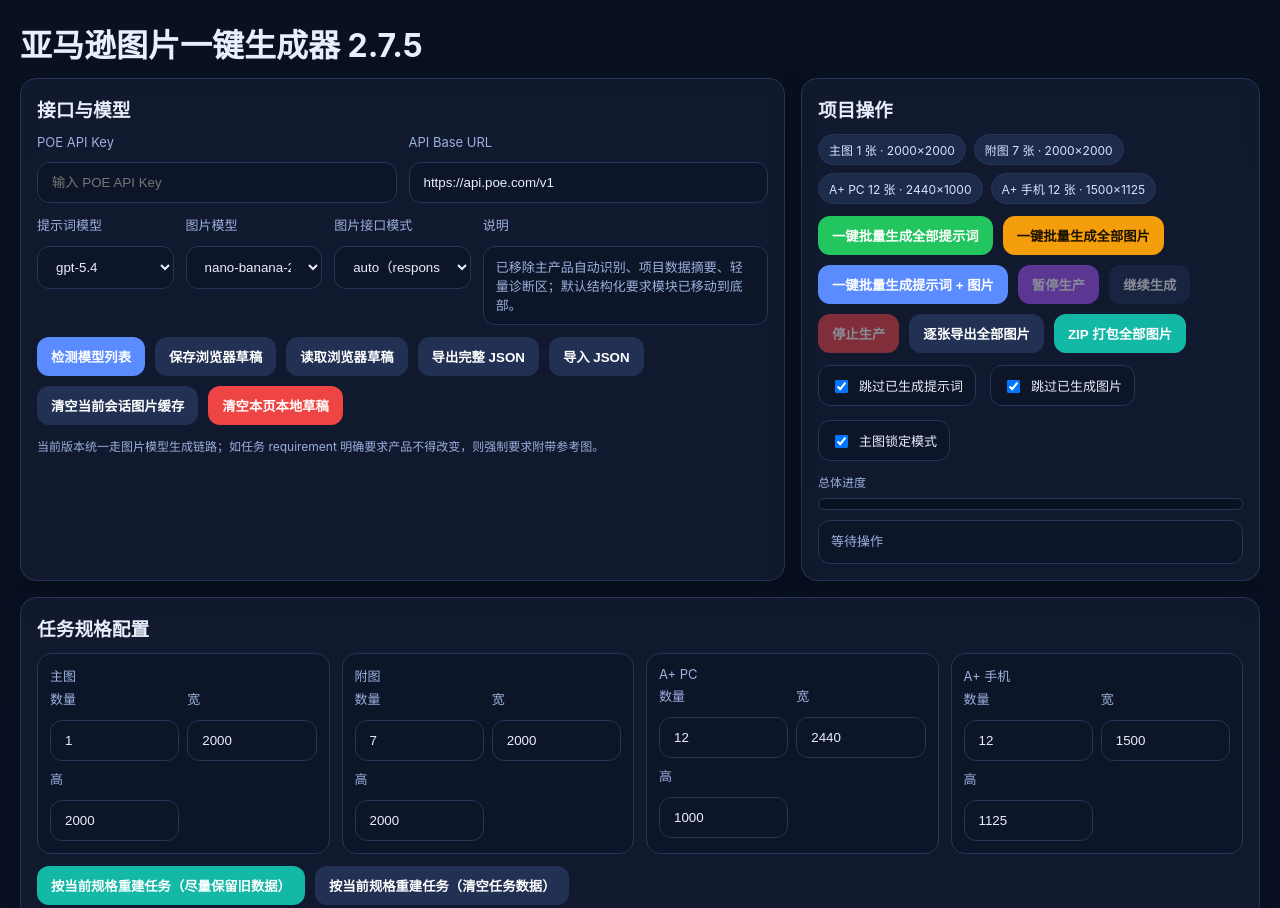
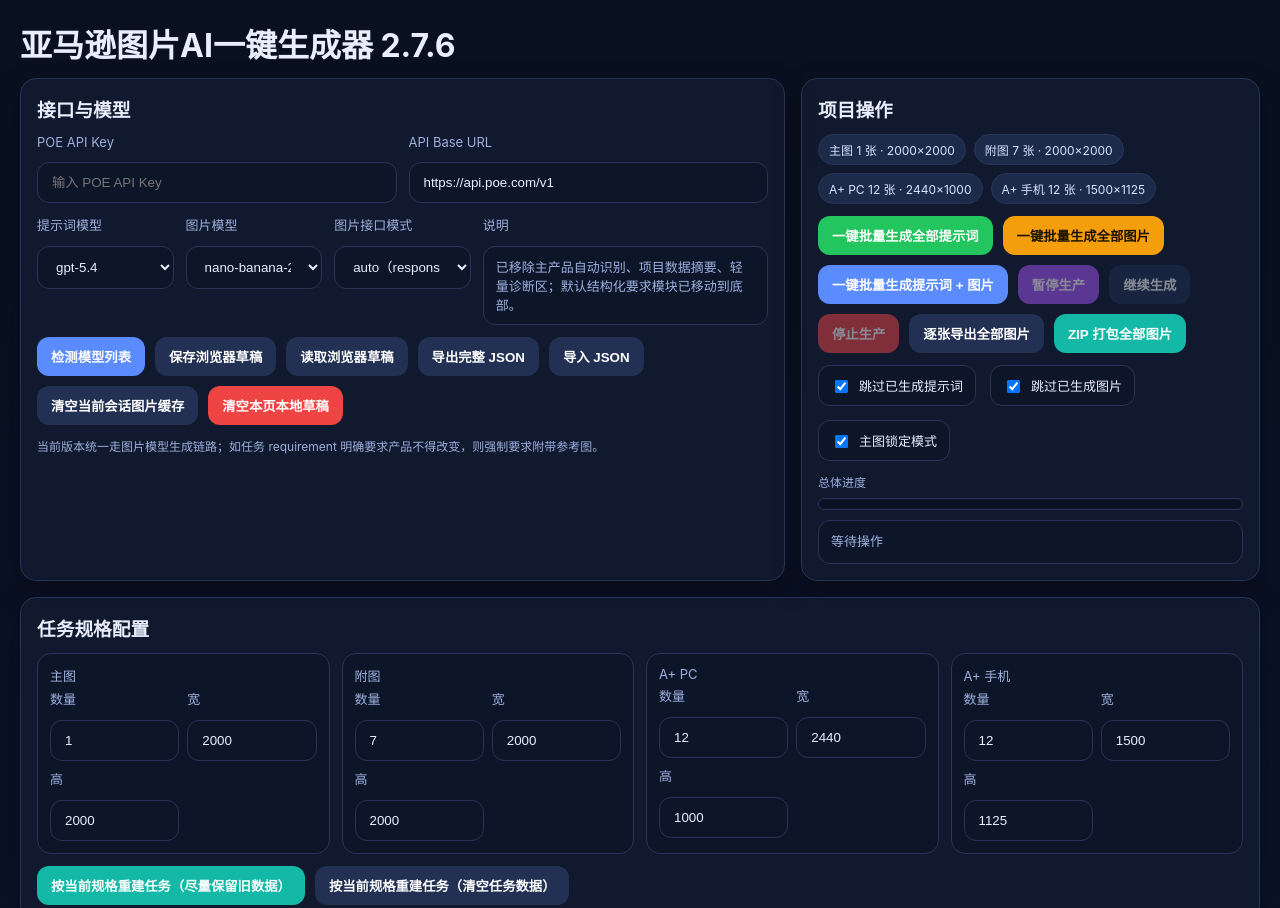
Before and after one commit to timneal0301-ship-it/-amazon-image-generator, a plain HTML site: page index.html in a window 1280 px wide. Shown: the top 908 px of the page. Drawn offline with nearby package versions, Linux system fonts and the light colour scheme.

Commit message:
Update index.html

```diff
--- a/index.html
+++ b/index.html
@@ -3,7 +3,7 @@
 <head>
   <meta charset="UTF-8" />
   <meta name="viewport" content="width=device-width, initial-scale=1.0" />
-  <title>亚马逊图片一键生成器 2.7.5</title>
+  <title>亚马逊图片AI一键生成器 2.7.6</title>
   <style>
     :root{
       --bg:#0b1020;
@@ -190,7 +190,7 @@
 </head>
 <body>
   <div class="container">
-    <h1>亚马逊图片一键生成器 2.7.5</h1>
+    <h1>亚马逊图片AI一键生成器 2.7.6</h1>
 
     <div class="topbar">
       <div class="panel">
```
